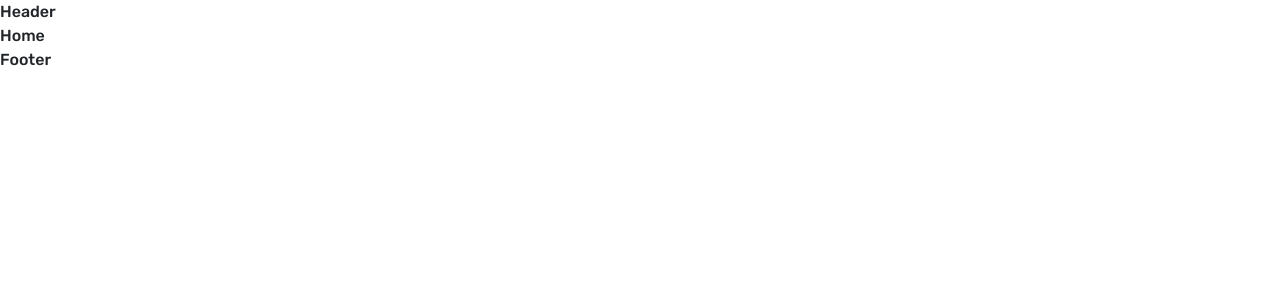
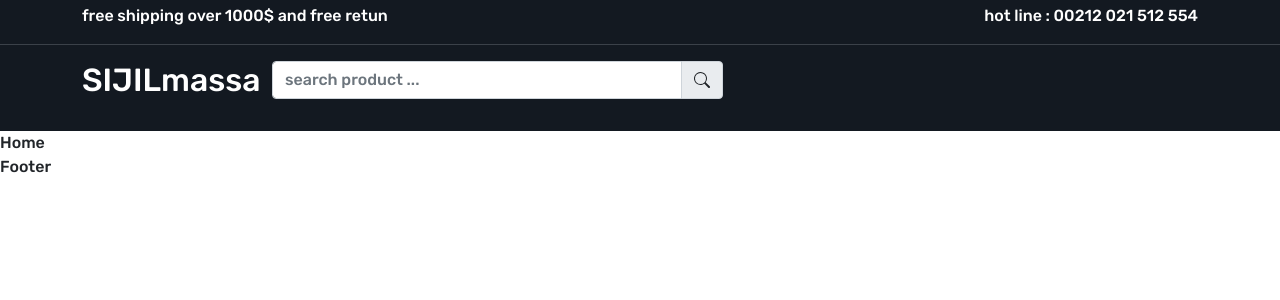
Before and after one commit to lnabmi10/ecommerce-fe, a React (Create React App) app: page / in a window 1280 px wide. Shown: the top 300 px of the page. Built offline with nearby package versions, Linux system fonts and the light colour scheme.

Commit message:
create header part1 &2

```diff
--- a/public/index.html
+++ b/public/index.html
@@ -28,7 +28,7 @@
       work correctly both with client-side routing and a non-root public URL.
       Learn how to configure a non-root public URL by running `npm run build`.
     -->
-    <title>React Redux App</title>
+    <title>sijilmassa.com</title>
   </head>
   <body>
     <noscript>You need to enable JavaScript to run this app.</noscript>
--- a/src/App.css
+++ b/src/App.css
@@ -2,6 +2,11 @@
   margin : 0;
   padding: 0;
   box-sizing: border-box;
+
+}
+:root{
+  --color-1: #131921;
+  --color-2 : #3b4149;
 
 }
 body{
@@ -11,3 +16,14 @@ a{
   text-decoration: none;
   display: inline-block;
 }
+
+/* header part */
+
+.header-top-strip{
+  border-bottom: 1px solid var(--color-2) ;
+  background-color: var(--color-1) ;
+}
+.header-upper{
+  background-color: var(--color-1);
+}
+/* header part end */
--- a/src/components/Header.js
+++ b/src/components/Header.js
@@ -1,8 +1,52 @@
 import React from 'react'
+import {Link,NavLink} from 'react-router-dom'
+import { BsSearch } from 'react-icons/bs';
+
 
 const Header = () => {
   return (
-    <div>Header</div>
+    <>
+    <header className='header-top-strip pt-1'>
+     <div className='container' >
+      <div className='row' >
+        <div className='col-6'>
+          <p className='text-white mb-0'>free shipping over 1000$ and free retun</p>
+        </div>
+        <div className='col-6'>
+          <p className='text-end text-white'>
+            hot line : <a className='text-white' href='tel:00212 021 512 554'> 00212 021 512 554</a>
+          </p>
+        </div>
+
+      </div>
+
+
+
+      </div>
+    </header>
+    <header className='header-upper py-3' >
+      <div className='container'>
+        <div className='row'>
+          <div className='col-2'>
+            <h2> <Link className='text-white'> SIJILmassa</Link></h2>
+          </div>
+          <div className='col-5'>
+            <div className="input-group mb-3">
+              <input type="text" className="form-control" placeholder="search product ..." aria-label="search product ..." aria-describedby="basic-addon2"/>
+              <span className="input-group-text" id="basic-addon2"> <BsSearch/> </span>
+            </div>
+
+          </div>
+          <div className='col-5'>
+
+          </div>
+
+        </div>
+
+      </div>
+    </header>
+
+    </>
   )
 }
 
```
